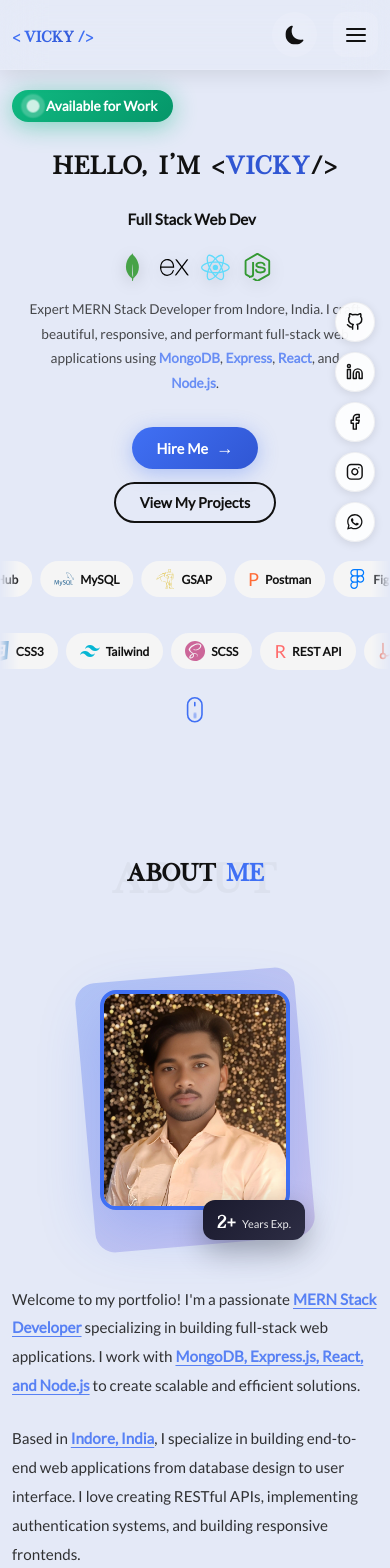
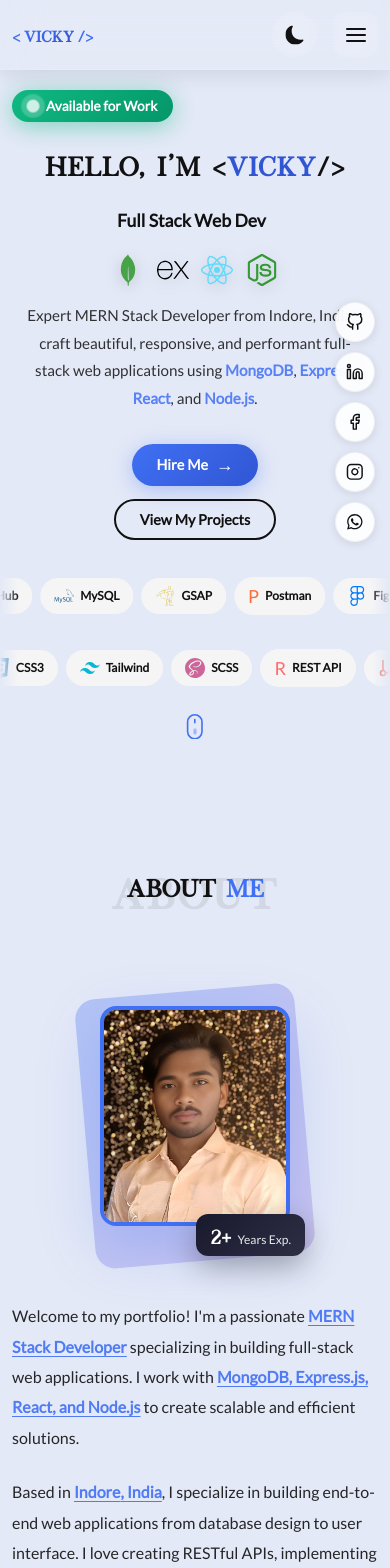
Before and after one commit to VickyNarvare/VNPT, a React (Vite) app: page / in a window 390 px wide. Shown: the top 1568 px of the page. Built offline with nearby package versions, Linux system fonts and the light colour scheme.

Commit message:
update grid bg

```diff
--- a/src/styles/About.module.css
+++ b/src/styles/About.module.css
@@ -94,7 +94,7 @@
   line-height: 1.9;
   margin-bottom: 1.5rem;
   color: var(--text-color);
-  opacity: 0.85;
+  opacity: 0.9;
 }
 
 .aboutText p:last-child {
@@ -142,7 +142,7 @@
 .statLabel {
   font-size: 14px;
   color: var(--text-color);
-  opacity: 0.7;
+  opacity: 0.85;
 }
 
 /* ===== RESPONSIVE ===== */
@@ -229,15 +229,16 @@
   }
 
   .expNumber {
-    font-size: 20px;
+    font-size: 22px;
   }
 
   .expText {
-    font-size: 11px;
+    font-size: 12px;
   }
 
   .aboutText p {
-    font-size: 0.95rem;
+    font-size: 1rem;
+    opacity: 0.9;
   }
 
   .statsContainer {
--- a/src/styles/Contact.module.css
+++ b/src/styles/Contact.module.css
@@ -259,7 +259,7 @@
 .formGroup input::placeholder,
 .formGroup textarea::placeholder {
   color: var(--text-color);
-  opacity: 0.6;
+  opacity: 0.7;
 }
 
 .contactBtn {
--- a/src/styles/Hero.module.css
+++ b/src/styles/Hero.module.css
@@ -464,12 +464,12 @@
   }
 
   .heroTitle {
-    font-size: 1.8rem;
+    font-size: 1.9rem;
     letter-spacing: 0.5px;
   }
 
   .heroSubtitle {
-    font-size: 0.95rem;
+    font-size: 1.1rem;
   }
 
   .mernStack {
@@ -478,11 +478,12 @@
   }
 
   .mernIcon {
-    font-size: 1.8rem;
+    font-size: 2rem;
   }
 
   .heroDescription {
-    font-size: 0.85rem;
+    font-size: 0.95rem;
+    opacity: 0.85;
   }
 
   .availabilityBadge {
--- a/src/styles/SectionHeader.module.css
+++ b/src/styles/SectionHeader.module.css
@@ -18,7 +18,7 @@
   font-family: "LucyRose", serif;
   text-transform: uppercase;
   color: var(--text-color);
-  opacity: 0.03;
+  opacity: 0.08;
   white-space: nowrap;
   pointer-events: none;
   user-select: none;
@@ -27,7 +27,7 @@
 }
 
 :global(body.dark) .bgText {
-  opacity: 0.05;
+  opacity: 0.08;
 }
 
 /* Main Title */
@@ -51,7 +51,7 @@
   position: relative;
   font-size: 1rem;
   color: var(--text-color);
-  opacity: 0.6;
+  opacity: 0.8;
   z-index: 1;
   max-width: 600px;
   margin: 0 auto;
--- a/src/styles/Skills.module.css
+++ b/src/styles/Skills.module.css
@@ -164,7 +164,7 @@
 .fileName {
   font-size: 0.8rem;
   color: var(--text-color);
-  opacity: 0.6;
+  opacity: 0.8;
   font-family: 'Consolas', 'Monaco', 'Courier New', monospace;
 }
 
@@ -190,7 +190,7 @@
   border-right: 1px solid var(--card-border);
   min-width: 45px;
   color: var(--text-color);
-  opacity: 0.3;
+  opacity: 0.5;
 }
 
 :global(body.dark) .lineNumbers {
--- a/src/styles/globals.css
+++ b/src/styles/globals.css
@@ -244,7 +244,7 @@ body.dark {
   }
 
   .section-title {
-    font-size: 1.75rem;
+    font-size: 2rem;
   }
 
   .btn {
@@ -256,7 +256,7 @@ body.dark {
 
 @media (max-width: 360px) {
   .section-title {
-    font-size: 1.5rem;
+    font-size: 1.8rem;
   }
 
   .btn {
```
